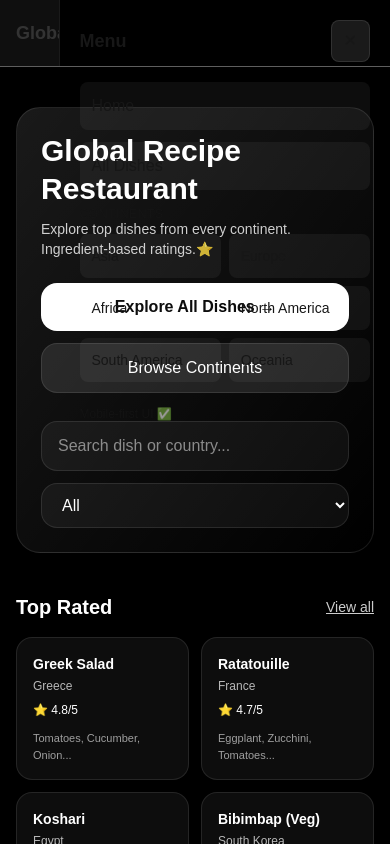
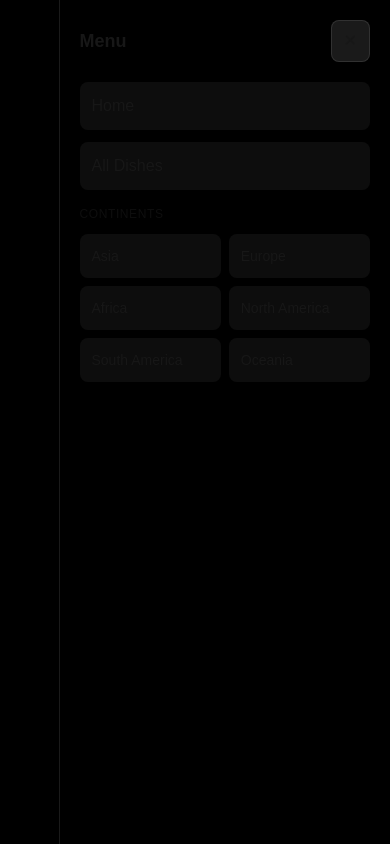
Before and after one commit to troytre/Recipe-Restaurant, a Next.js app: page / in a window 390 px wide. Both pictures are taken after a click on the button "Open menu". Shown: the top 844 px of the page. Built offline with nearby package versions, Linux system fonts and the light colour scheme.

Commit message:
Hamburger Menu optimized with opacity, space is left concerned, not a big deal

```diff
--- a/src/components/Navbar.jsx
+++ b/src/components/Navbar.jsx
@@ -12,7 +12,7 @@ export default function Navbar() {
   }, []);
 
   return (
-    <header className="sticky top-0 z-50 bg-black/70 backdrop-blur border-b border-white/10">
+    <header className="sticky top-0 z-50 bg-red/70  border-b border-white/10">
       <div className="max-w-6xl mx-auto px-4 sm:px-6 py-3 flex items-center justify-between">
         <Link href="/" className="text-white font-bold text-lg sm:text-xl">
           Global Recipe Restaurant
@@ -50,7 +50,7 @@ export default function Navbar() {
 
       {/* Mobile Drawer */}
       {open && (
-        <div className="md:hidden fixed inset-0 z-50 bg-black/80">
+        <div className="md:hidden fixed inset-0 z-50 bg-black">
           <div className="absolute right-0 top-0 h-full w-[85%] max-w-sm bg-black border-l border-white/10 p-5">
             <div className="flex items-center justify-between">
               <p className="font-bold text-lg">Menu</p>
@@ -86,9 +86,6 @@ export default function Navbar() {
               </div>
             </div>
 
-            <p className="mt-6 text-xs opacity-60">
-              Mobile-first UI ✅
-            </p>
           </div>
         </div>
       )}
```
